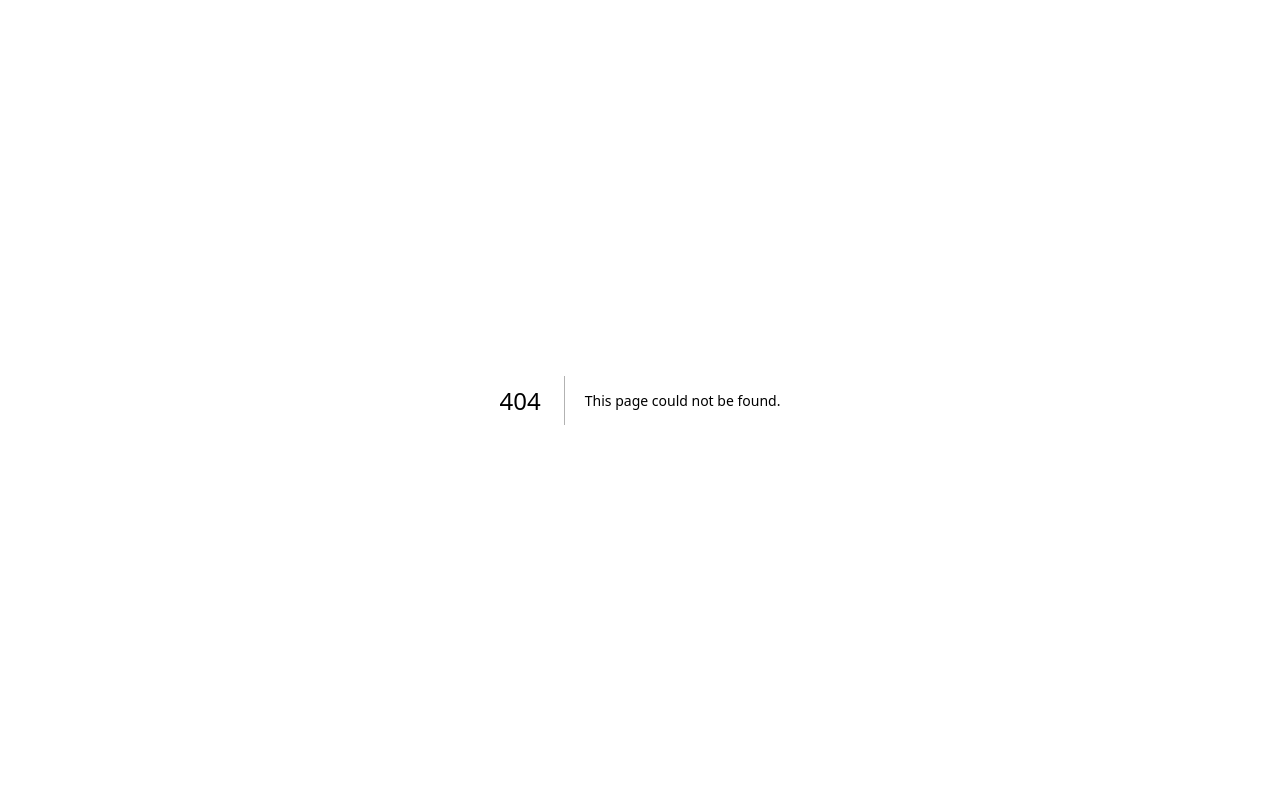
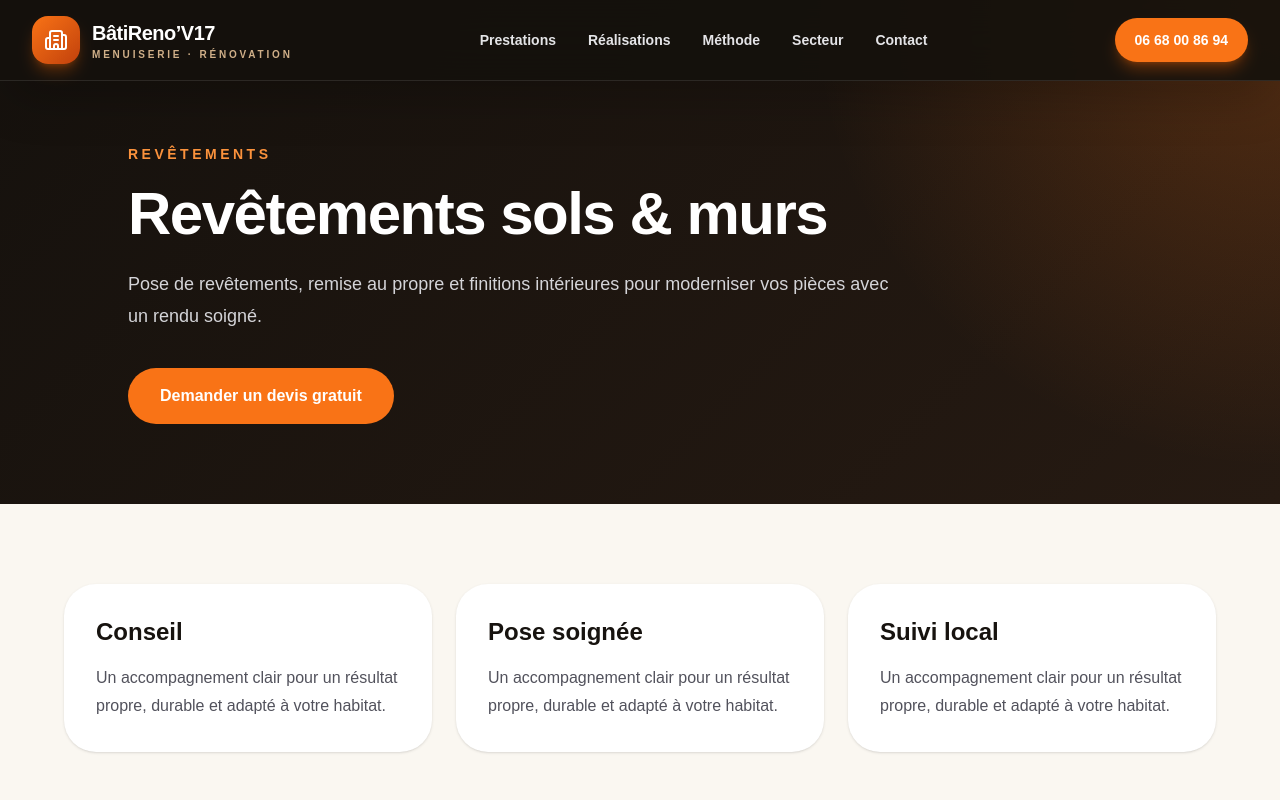
Before and after one commit to Virginie17/batirenov17, a Next.js app: page /revetement in a window 1280 px wide. Before the commit this address had no page. Shown: the top 800 px of the page. Built offline with nearby package versions, Linux system fonts and the light colour scheme.

Commit message:
Ajout page revetement

```diff
--- /dev/null
+++ b/app/revetement/page.tsx
@@ -0,0 +1,5 @@
+import { InnerPage } from "../components/InnerPage";
+
+export default function RevetementPage() {
+  return <InnerPage eyebrow="Revêtements" title="Revêtements sols & murs" text="Pose de revêtements, remise au propre et finitions intérieures pour moderniser vos pièces avec un rendu soigné." />;
+}
```
